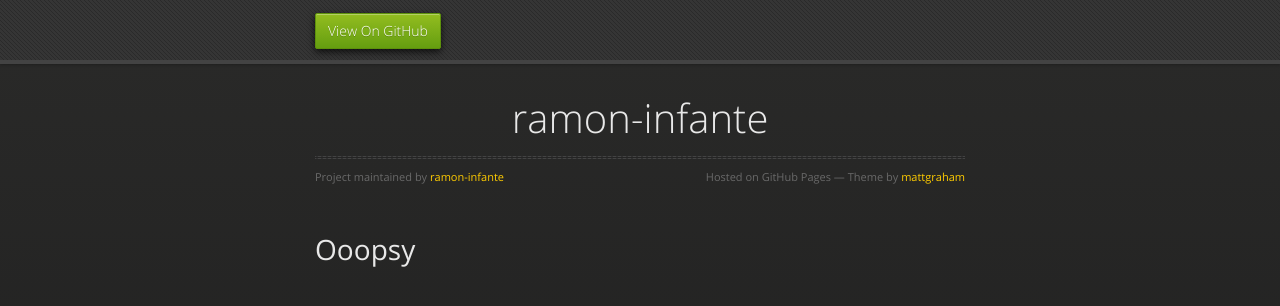
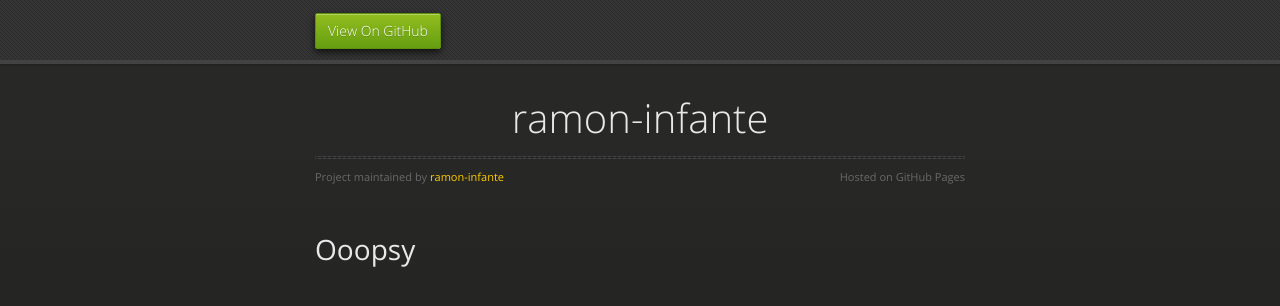
Before and after one commit to ramon-infante/ramon-infante.github.io, a plain HTML site: page index.html in a window 1280 px wide. Drawn offline with nearby package versions, Linux system fonts and the light colour scheme.

Commit message:
Update index.html

```diff
--- a/index.html
+++ b/index.html
@@ -32,7 +32,7 @@
           <p></p>
           <hr>
           <span class="credits left">Project maintained by <a href="https://github.com/ramon-infante">ramon-infante</a></span>
-          <span class="credits right">Hosted on GitHub Pages &mdash; Theme by <a href="https://twitter.com/michigangraham">mattgraham</a></span>
+          <span class="credits right">Hosted on GitHub Pages</span>
         </div>
 
         <h1>
```
